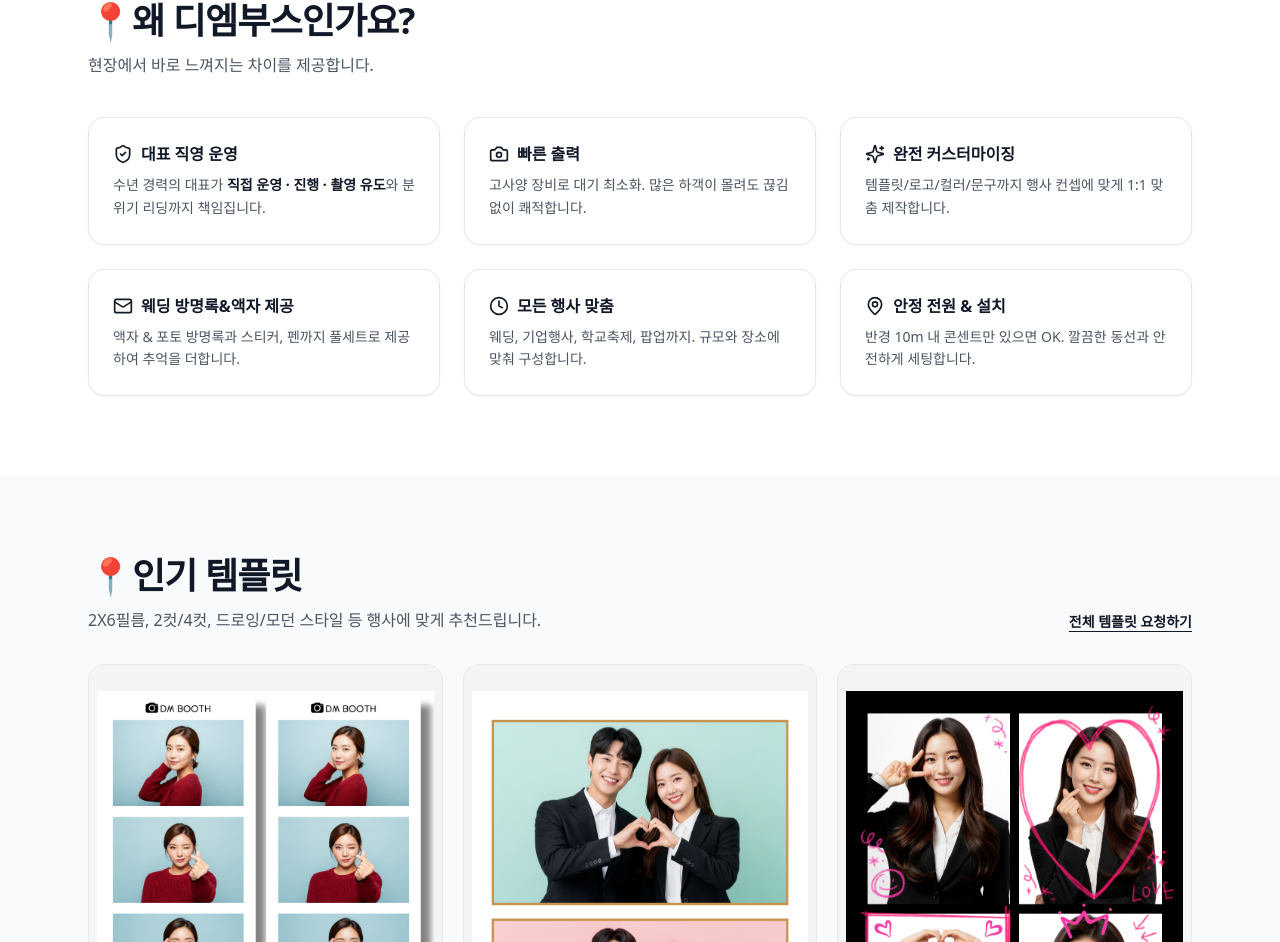
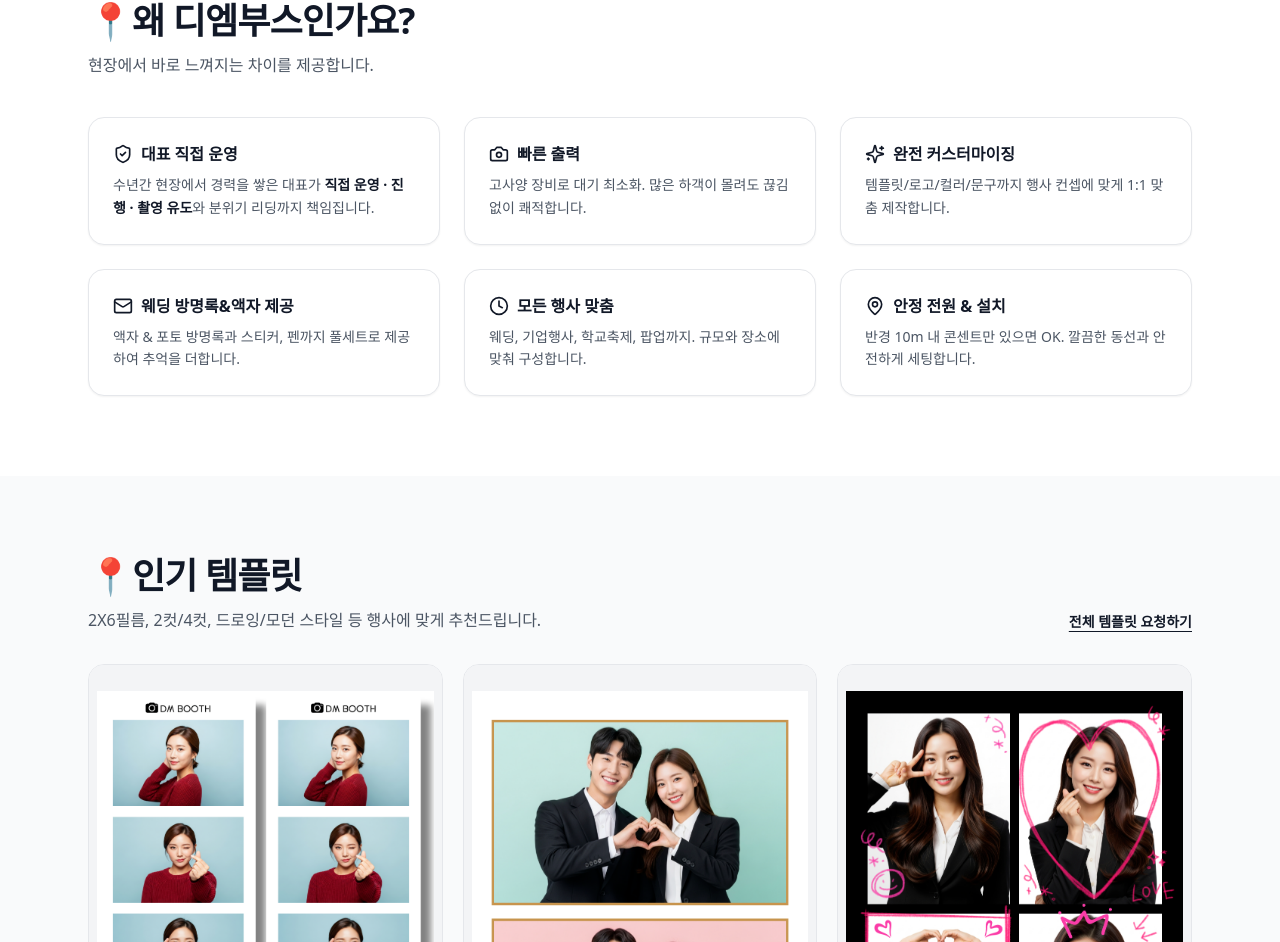
Before and after one commit to dm-booth/dmbooth, a Next.js app: page / in a window 1280 px wide. Shown: the part 790-1732 px from the top of the page. Built offline with nearby package versions, Linux system fonts and the light colour scheme.

Commit message:
Update page.tsx

```diff
--- a/app/page.tsx
+++ b/app/page.tsx
@@ -125,8 +125,8 @@ export default function HomePage() {
           <p className="text-gray-600 mt-3">현장에서 바로 느껴지는 차이를 제공합니다.</p>
 
           <div className="grid md:grid-cols-3 gap-6 mt-10">
-            <Card title="대표 직영 운영" icon={<ShieldCheck className="w-5 h-5" />}>
-              수년 경력의 대표가 <strong className="font-semibold text-gray-900">직접 운영 · 진행 · 촬영 유도</strong>와 분위기 리딩까지 책임집니다.
+            <Card title="대표 직접 운영" icon={<ShieldCheck className="w-5 h-5" />}>
+              수년간 현장에서 경력을 쌓은 대표가 <strong className="font-semibold text-gray-900">직접 운영 · 진행 · 촬영 유도</strong>와 분위기 리딩까지 책임집니다.
             </Card>
             <Card title="빠른 출력" icon={<Camera className="w-5 h-5" />}>
               고사양 장비로 대기 최소화. 많은 하객이 몰려도 끊김 없이 쾌적합니다.
```
